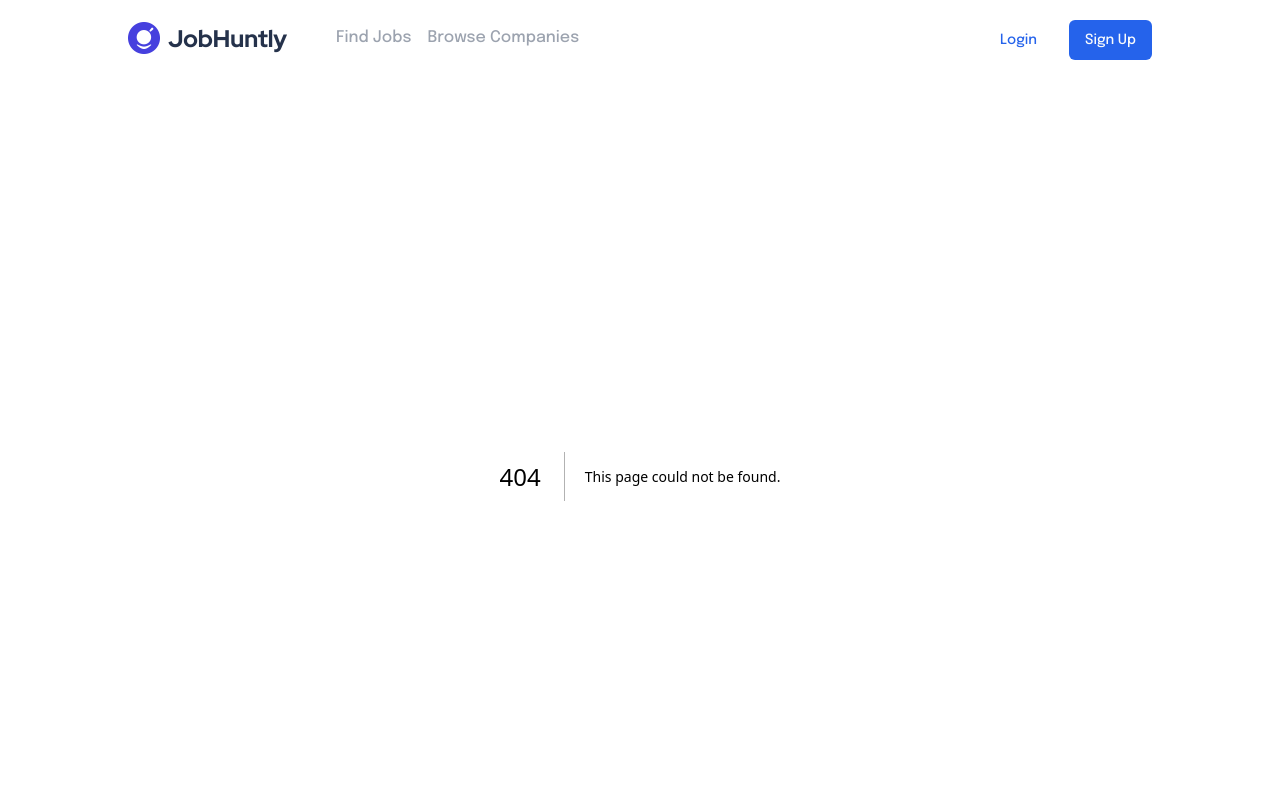
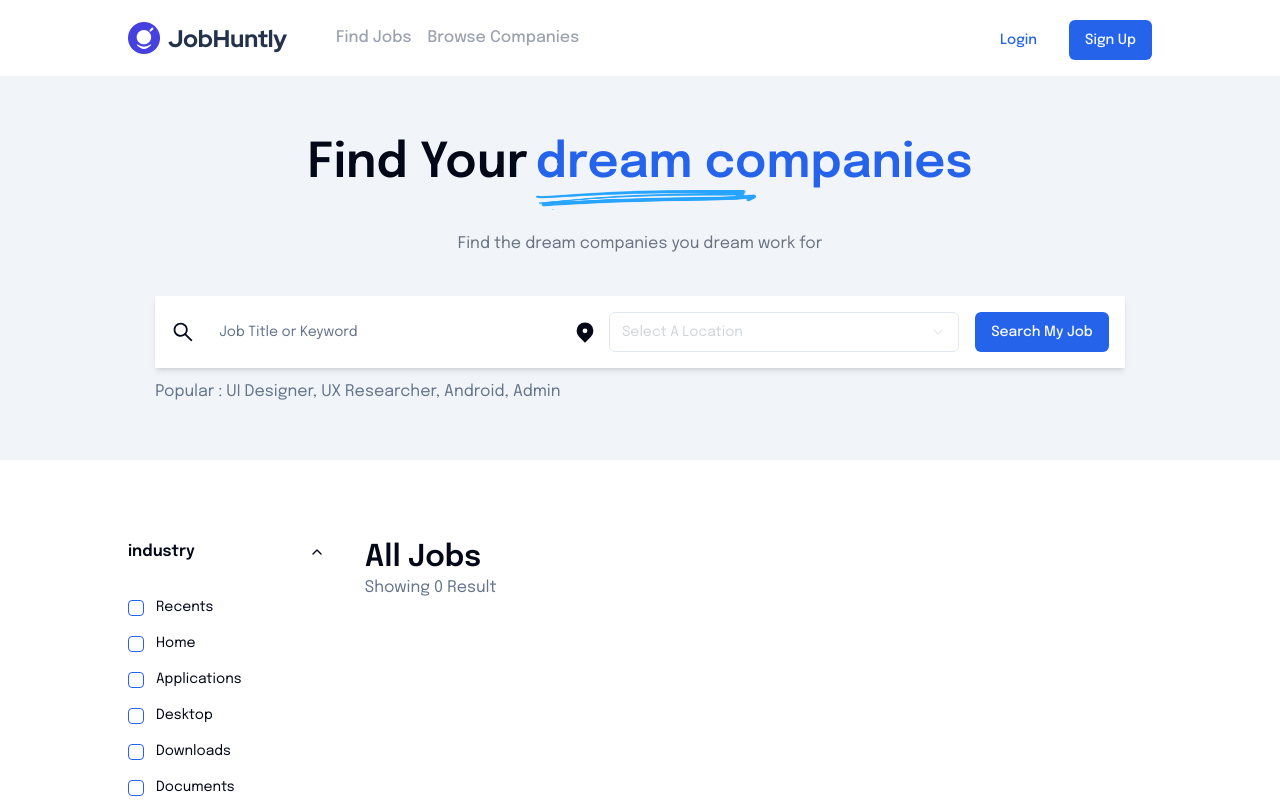
Before and after one commit to abyankamal/bwa-job-hunt, a Next.js app: page /find-companies in a window 1280 px wide. Before the commit this address had no page. Shown: the top 800 px of the page. Built offline with nearby package versions, Linux system fonts and the light colour scheme.

Commit message:
slicing find company

```diff
--- /dev/null
+++ b/src/app/find-companies/page.tsx
@@ -0,0 +1,45 @@
+"use client";
+
+import React from "react";
+import { CompanyType, filterFormType } from "@/types";
+import { CATEGORIES_OPTIONS } from "@/constants";
+import { useForm } from "react-hook-form";
+import { formFilterCompanySchema } from "@/lib/form-schema";
+import { zodResolver } from "@hookform/resolvers/zod";
+import { z } from "zod";
+import ExploreDataContainer from "@/containers/ExploreDataContainer";
+
+const FILTER_FORMS: filterFormType[] = [
+  {
+    name: "industry",
+    label: "industry",
+    items: CATEGORIES_OPTIONS,
+  },
+];
+
+export default function FindCompaniesPage() {
+  const formFilter = useForm<z.infer<typeof formFilterCompanySchema>>({
+    resolver: zodResolver(formFilterCompanySchema),
+    defaultValues: {
+      industry: [],
+    },
+  });
+
+  const onSubmitFormFilter = async (
+    val: z.infer<typeof formFilterCompanySchema>
+  ) => {
+    console.log(val);
+  };
+  return (
+    <ExploreDataContainer
+      formFilter={formFilter}
+      onSubmitFilter={onSubmitFormFilter}
+      filterForms={FILTER_FORMS}
+      title="dream companies"
+      subtitle="Find the dream companies you dream work for"
+      loading={false}
+      type="job"
+      data={[]}
+    />
+  );
+}
--- a/src/app/find-jobs/page.tsx
+++ b/src/app/find-jobs/page.tsx
@@ -29,13 +29,13 @@ export default function FindJobsPage() {
     <ExploreDataContainer
       formFilter={formFilter}
       onSubmitFilter={onSubmitFormFilter}
-      filterForms={filters}
+      filterForms={FILTER_FORMS}
       title="dream job"
       subtitle="Find your next career at companies like HubSpot, Nike,
 			and Dropbox"
       loading={false}
       type="job"
-      data={jobs}
+      data={[]}
     />
   );
 }
--- a/src/components/layouts/Navbar/index.tsx
+++ b/src/components/layouts/Navbar/index.tsx
@@ -1,5 +1,6 @@
 import { Button } from "@/components/ui/button";
 import Image from "next/image";
+import Link from "next/link";
 import React, { FC } from "react";
 
 interface NavbarProps {}
@@ -17,12 +18,18 @@ const Navbar: FC<NavbarProps> = ({}) => {
           />
         </div>
         <div>
-          <span className="font-medium text-gray-400 mr-4 cursor-pointer">
+          <Link
+            href="/find-jobs"
+            className="font-medium text-gray-400 mr-4 cursor-pointer"
+          >
             Find Jobs
-          </span>
-          <span className="font-medium text-gray-400 mr-4 cursor-pointer">
+          </Link>
+          <Link
+            href="/find-companies"
+            className="font-medium text-gray-400 mr-4 cursor-pointer"
+          >
             Browse Companies
-          </span>
+          </Link>
         </div>
       </div>
       <div className="inline-flex gap-4 h-8">
--- /dev/null
+++ b/src/components/organisms/CompanyCard/index.tsx
@@ -0,0 +1,42 @@
+import { Badge } from "@/components/ui/badge";
+import { CompanyType } from "@/types";
+import Image from "next/image";
+import { useRouter } from "next/navigation";
+import React, { FC } from "react";
+
+interface CompanyCardProps extends CompanyType {}
+
+const CompanyCard: FC<CompanyCardProps> = ({
+	industry,
+	description,
+	image,
+	name,
+	totalJobs,
+	id
+}) => {
+	const router = useRouter();
+
+	return (
+		<div
+			onClick={() => router.push("/detail/company/" + id)}
+			className="border border-border p-6 cursor-pointer"
+		>
+			<div className="flex flex-row justify-between items-start">
+				<Image src={image} alt={image} width={66} height={66} />
+				<Badge>{totalJobs} Jobs</Badge>
+			</div>
+			<div className="my-4">
+				<div className="text-lg font-semibold mb-2">{name}</div>
+				<div
+					className="line-clamp-3 text-sm text-muted-foreground"
+					dangerouslySetInnerHTML={{ __html: description }}
+				></div>
+			</div>
+			<div className="space-x-2">
+				<Badge variant="outline">{industry}</Badge>
+			</div>
+		</div>
+	);
+};
+
+export default CompanyCard;
--- a/src/containers/ExploreDataContainer/index.tsx
+++ b/src/containers/ExploreDataContainer/index.tsx
@@ -1,3 +1,4 @@
+import CompanyCard from "@/components/organisms/CompanyCard";
 import FormFilterDynamic from "@/components/organisms/FormFilterDynamic";
 import FormSearchDynamic from "@/components/organisms/FormSearchDynamic";
 import JobCard from "@/components/organisms/JobCard";
@@ -61,9 +62,15 @@ const ExploreDataContainer: FC<ExploreDataContainerProps> = ({
           />
         </div>
         <div className="w-4/5">
-          <div className="text-3xl font-semibold">All Jobs</div>
-          <div className="text-muted-foreground">Showing 73 result</div>
-          <div className="grid grid-cols-1 gap-7">
+          <div className="mb-8">
+            <div className="text-3xl font-semibold">
+              All {type === "job" ? "Jobs" : "Companies"}
+            </div>
+            <div className="text-muted-foreground">
+              Showing {data.length} Result
+            </div>
+          </div>
+          <div className="">
             {loading ? (
               <div>Loading...</div>
             ) : (
@@ -77,8 +84,7 @@ const ExploreDataContainer: FC<ExploreDataContainerProps> = ({
                 ) : (
                   <div className="grid grid-cols-3 gap-5">
                     {data?.map((item: any, i: number) => (
-                      // <CompanyCard key={i} {...item} />
-                      <JobCard key={i} {...item} />
+                      <CompanyCard key={i} {...item} />
                     ))}
                   </div>
                 )}
```
